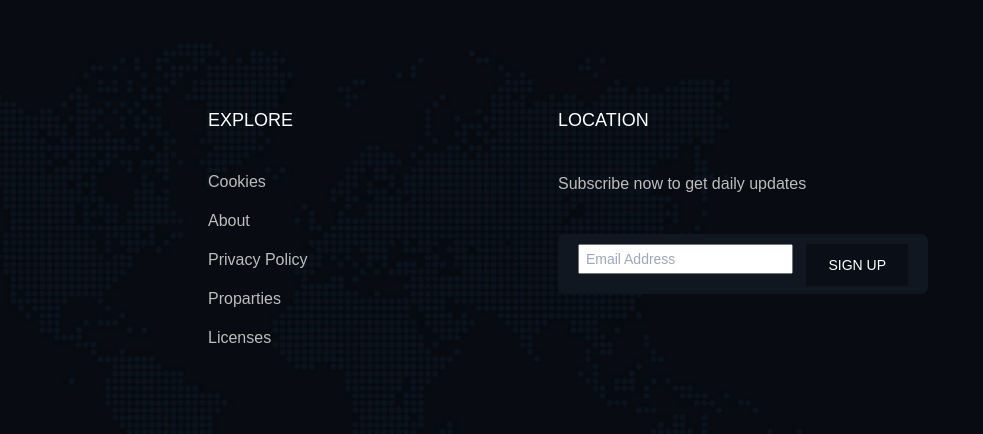
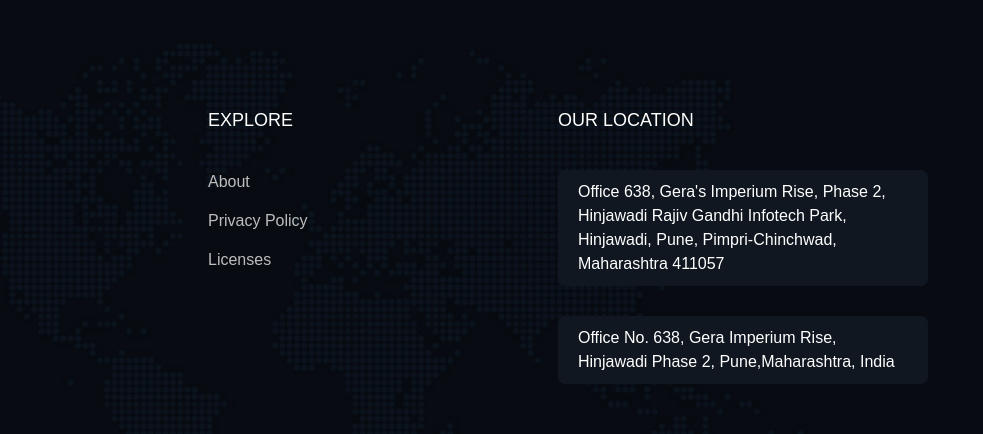
Before and after one commit to samirdhoran2000/consulting-curamatix, a plain HTML site: page contact.html in a window 1280 px wide. Shown: the part 1935-2369 px from the top of the page, 297-1280 px from the left. Drawn offline with Linux system fonts and the light colour scheme; a script that the page names is missing.

Commit message:
contact footer same as home page footer

```diff
--- a/contact.html
+++ b/contact.html
@@ -253,7 +253,7 @@
         </section>
         <!-- ================ contact section end ================= -->
     </main>
-    <footer>
+    <footer id="about">
         <!--? Footer Start-->
         <div class="footer-area section-bg" data-background="assets/img/gallery/footer_bg.jpg">
             <div class="container">
@@ -296,10 +296,10 @@
                                 <div class="footer-tittle">
                                     <h4>Explore</h4>
                                     <ul>
-                                        <li><a href="#">Cookies</a></li>
+                                        <!-- <li><a href="#">Cookies</a></li> -->
                                         <li><a href="#">About</a></li>
                                         <li><a href="#">Privacy Policy</a></li>
-                                        <li><a href="#">Proparties</a></li>
+                                        <!-- <li><a href="#">Proparties</a></li> -->
                                         <li><a href="#">Licenses</a></li>
                                     </ul>
                                 </div>
@@ -308,13 +308,13 @@
                         <div class="col-xl-4 col-lg-4 col-md-6 col-sm-8">
                             <div class="single-footer-caption mb-50">
                                 <div class="footer-tittle">
-                                    <h4>Location</h4>
-                                    <div class="footer-pera">
+                                    <h4>Our Location</h4>
+                                    <!-- <div class="footer-pera">
                                             <p class="info1">Subscribe now to get daily updates</p>
-                                    </div>
+                                        </div> -->
                                 </div>
                                 <!-- Form -->
-                                <div class="footer-form">
+                                <!-- <div class="footer-form">
                                         <div id="mc_embed_signup">
                                             <form target="_blank"
                                                 action="https://spondonit.us12.list-manage.com/subscribe/post?u=1462626880ade1ac87bd9c93a&amp;id=92a4423d01"
@@ -332,7 +332,16 @@
                                                 <div class="mt-10 info"></div>
                                             </form>
                                         </div>
-                                </div>
+                                    </div> -->
+
+                                <address class="footer-form">
+                                    Office 638, Gera&apos;s Imperium Rise, Phase 2, Hinjawadi Rajiv Gandhi Infotech Park,
+                                    Hinjawadi, Pune, Pimpri-Chinchwad,
+                                    Maharashtra 411057
+                                </address>
+                                <address class="footer-form">
+                                    Office No. 638, Gera Imperium Rise, Hinjawadi Phase 2, Pune,Maharashtra, India
+                                </address>
                             </div>
                         </div>
                     </div>
@@ -363,7 +372,6 @@
                 </div>
             </div>
         </div>
-
         <!-- Footer End-->
     </footer>
     <!-- Scroll Up -->
```
Lines whose indentation alone changed are shown as unchanged.
